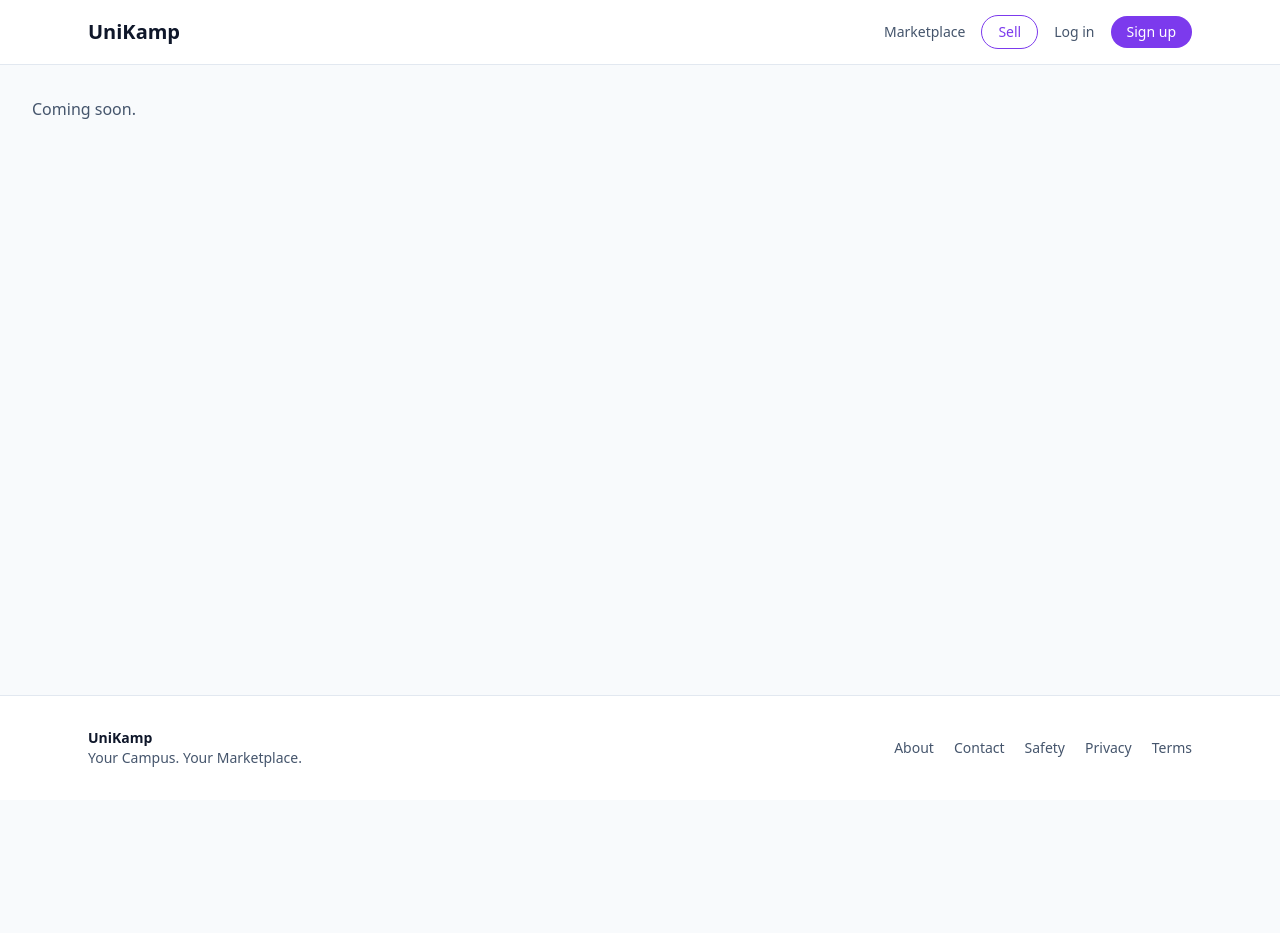
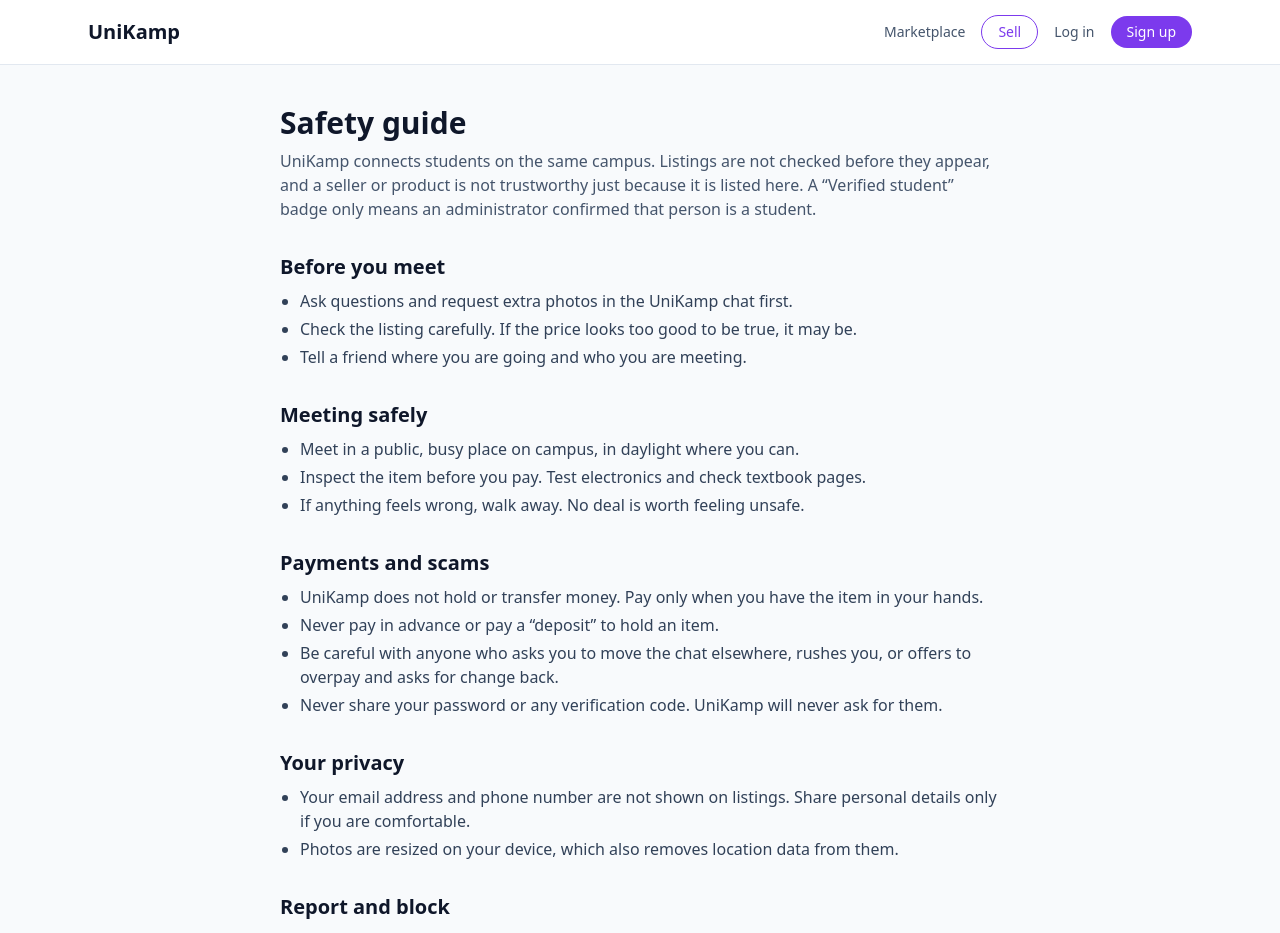
Before and after one commit to robelyinager12-web/CumpasMarkatPlace, a Next.js app in the folder apps/web/: page /safety in a window 1280 px wide. Shown: the top 933 px of the page. Before the commit the page ends 800 px from the top, so only its background shows below. Built offline with nearby package versions, Linux system fonts and the light colour scheme; no server answers.

Commit message:
feat(web): safety guide

```diff
--- a/apps/web/src/app/(public)/safety/page.tsx
+++ b/apps/web/src/app/(public)/safety/page.tsx
@@ -1,3 +1,76 @@
-export default function Page() {
-  return <main className="p-8 text-slate-600">Coming soon.</main>
+import type { Metadata } from 'next'
+import Link from 'next/link'
+
+export const metadata: Metadata = { title: 'Safety guide' }
+
+const sections: { title: string; items: string[] }[] = [
+  {
+    title: 'Before you meet',
+    items: [
+      'Ask questions and request extra photos in the UniKamp chat first.',
+      'Check the listing carefully. If the price looks too good to be true, it may be.',
+      'Tell a friend where you are going and who you are meeting.',
+    ],
+  },
+  {
+    title: 'Meeting safely',
+    items: [
+      'Meet in a public, busy place on campus, in daylight where you can.',
+      'Inspect the item before you pay. Test electronics and check textbook pages.',
+      'If anything feels wrong, walk away. No deal is worth feeling unsafe.',
+    ],
+  },
+  {
+    title: 'Payments and scams',
+    items: [
+      'UniKamp does not hold or transfer money. Pay only when you have the item in your hands.',
+      'Never pay in advance or pay a “deposit” to hold an item.',
+      'Be careful with anyone who asks you to move the chat elsewhere, rushes you, or offers to overpay and asks for change back.',
+      'Never share your password or any verification code. UniKamp will never ask for them.',
+    ],
+  },
+  {
+    title: 'Your privacy',
+    items: [
+      'Your email address and phone number are not shown on listings. Share personal details only if you are comfortable.',
+      'Photos are resized on your device, which also removes location data from them.',
+    ],
+  },
+  {
+    title: 'Report and block',
+    items: [
+      'Use “Report this listing” on any listing, or “Report user” inside a conversation. Reports are private.',
+      'Use “Block” to stop a person messaging you. They are not told they were blocked.',
+      'In an emergency, contact local emergency services or campus security first.',
+    ],
+  },
+]
+
+export default function SafetyPage() {
+  return (
+    <main className="mx-auto max-w-3xl px-6 py-10">
+      <h1 className="text-3xl font-bold text-brand-navy">Safety guide</h1>
+      <p className="mt-2 text-slate-600">
+        UniKamp connects students on the same campus. Listings are not checked before they appear, and a seller or product is
+        not trustworthy just because it is listed here. A “Verified student” badge only means an administrator confirmed that
+        person is a student.
+      </p>
+      <div className="mt-8 space-y-8">
+        {sections.map((section) => (
+          <section key={section.title}>
+            <h2 className="mb-2 text-xl font-bold text-brand-navy">{section.title}</h2>
+            <ul className="list-disc space-y-1 pl-5 text-slate-700">
+              {section.items.map((item) => (
+                <li key={item}>{item}</li>
+              ))}
+            </ul>
+          </section>
+        ))}
+      </div>
+      <p className="mt-10 text-sm text-slate-600">
+        Found a problem? <Link href="/marketplace" className="font-medium text-brand-purple hover:underline">Open the listing</Link> and use
+        “Report this listing”.
+      </p>
+    </main>
+  )
 }
```
